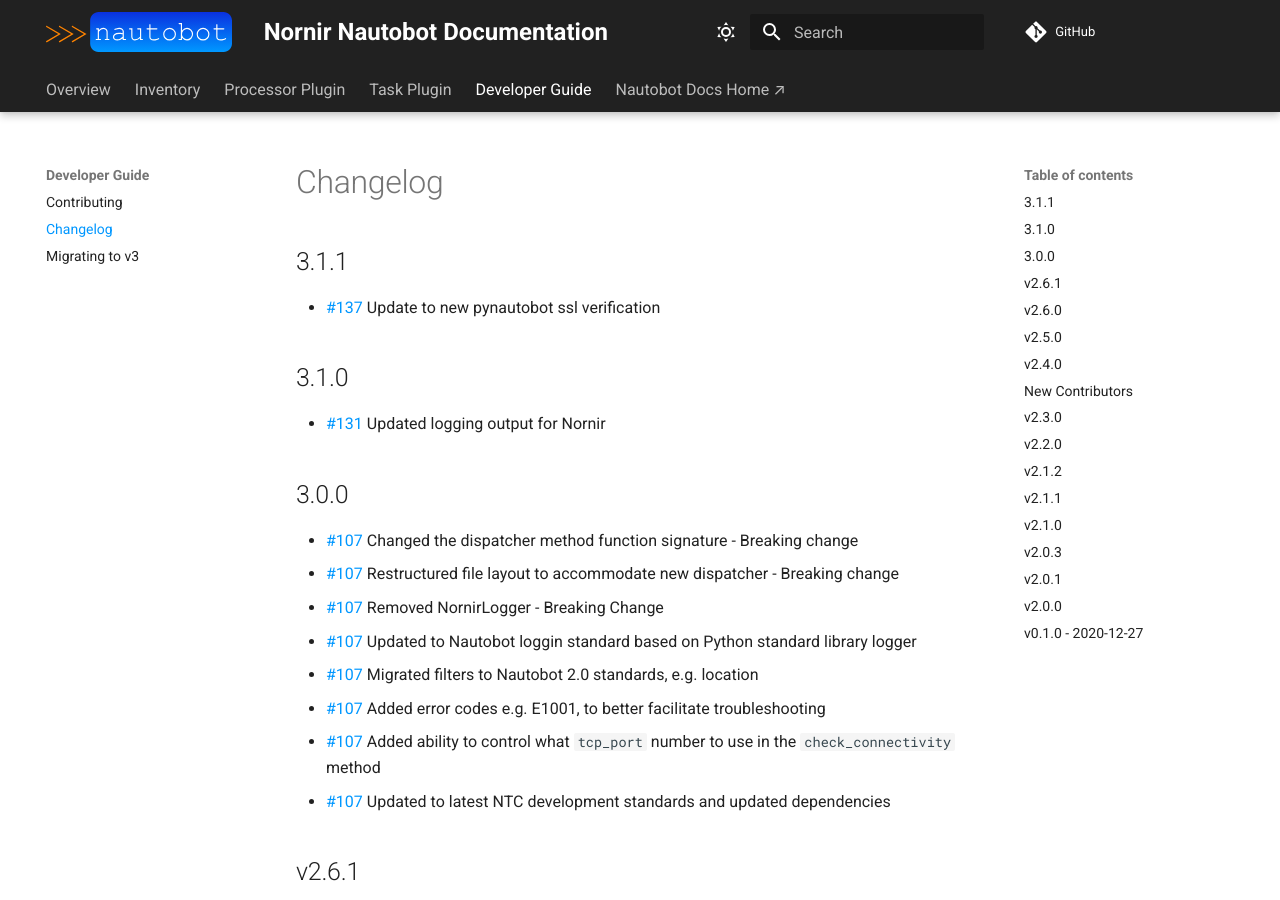
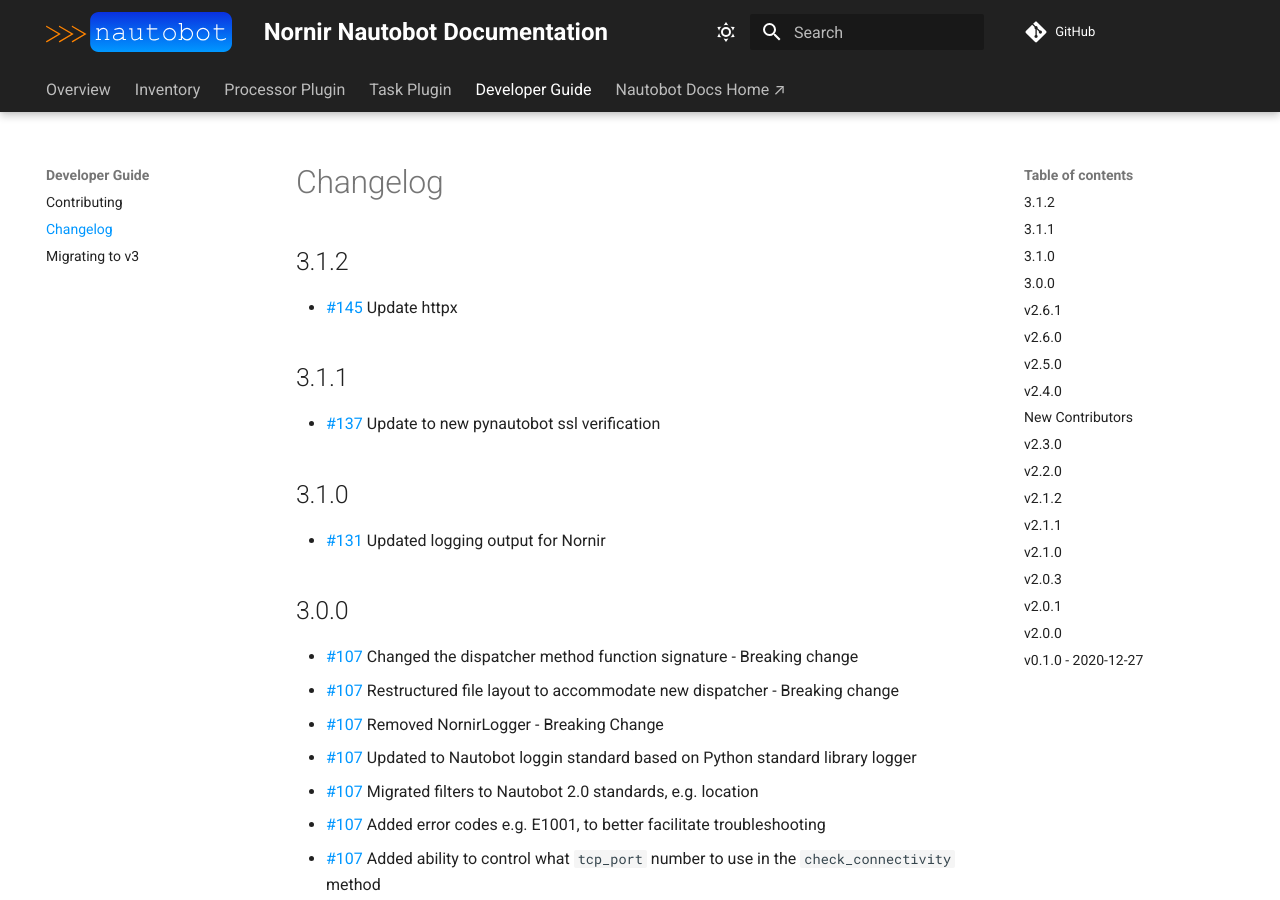
Before and after one commit to nautobot/nornir-nautobot, an MkDocs documentation site: the page built from docs/dev/CHANGELOG.md, in a window 1280 px wide and 900 px high. Built offline with MkDocs 1.6.1 and Material for MkDocs 9.7.7, drawn with Linux system fonts in a browser that asks for light colours; comment, search, counter and statistics services are not loaded.

Commit message:
Update httpx

```diff
--- a/docs/dev/CHANGELOG.md
+++ b/docs/dev/CHANGELOG.md
@@ -1,4 +1,8 @@
 # Changelog
+
+## 3.1.2
+
+- [#145](https://github.com/nautobot/nornir-nautobot/pull/145) Update httpx
 
 ## 3.1.1
 
--- a/pyproject.toml
+++ b/pyproject.toml
@@ -34,7 +34,7 @@
 pynautobot = ">=2.0.2"
 netutils = "^1.6.0"
 routeros-api = {version = "^0.17.0", optional = true}
-httpx = "^0.24.1"
+httpx = ">=0.23.0,<=0.27.0"
 
 [tool.poetry.dev-dependencies]
 pytest = "*"
```
Also changed, not shown: 1 other file.
